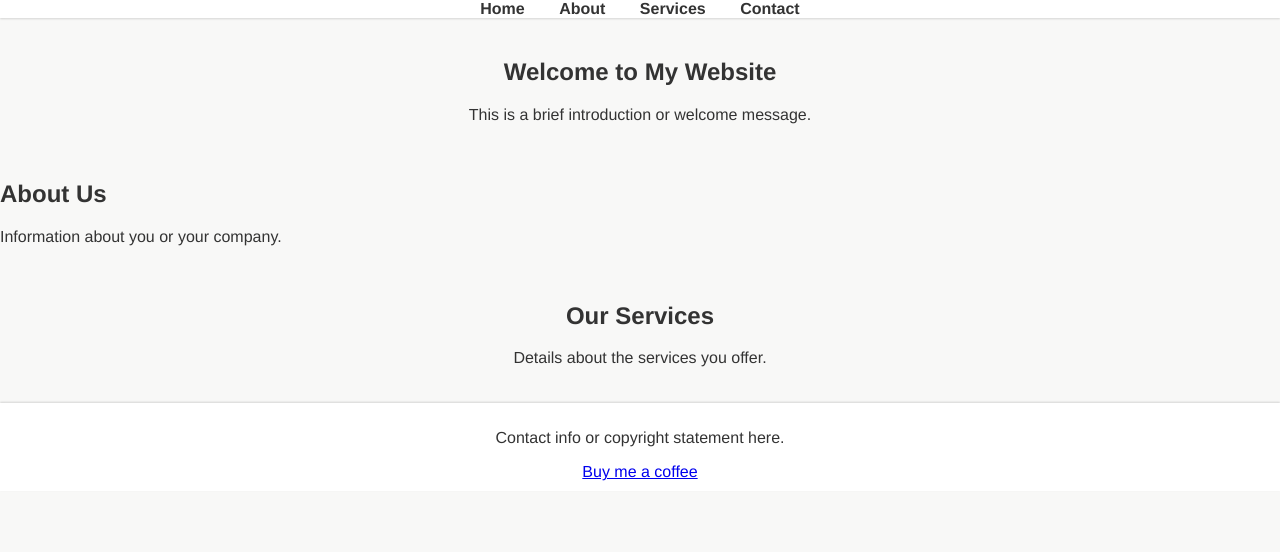
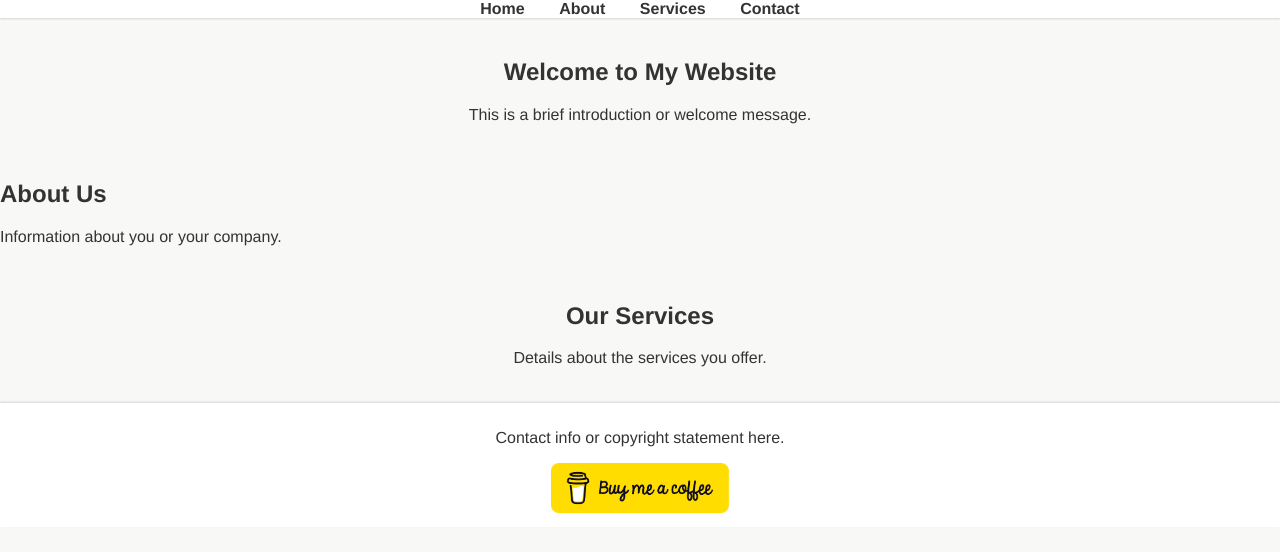
Before and after one commit to shaAnand/AnandSharma, a plain HTML site: page index.html in a window 1280 px wide. Drawn offline with Linux system fonts and the light colour scheme.

Commit message:
Update index.html

```diff
--- a/index.html
+++ b/index.html
@@ -35,7 +35,9 @@
 
     <footer>
         <p>Contact info or copyright statement here.</p>
-        <a href="https://www.buymeacoffee.com/anandsharma">Buy me a coffee </a>
+        <a href="https://www.buymeacoffee.com/anandsharma">
+                    <img src="images/bmc-button.png" alt="X Logo" style="height: 50px; width: auto;">
+        </a>
 
     </footer>
 </body>
```
